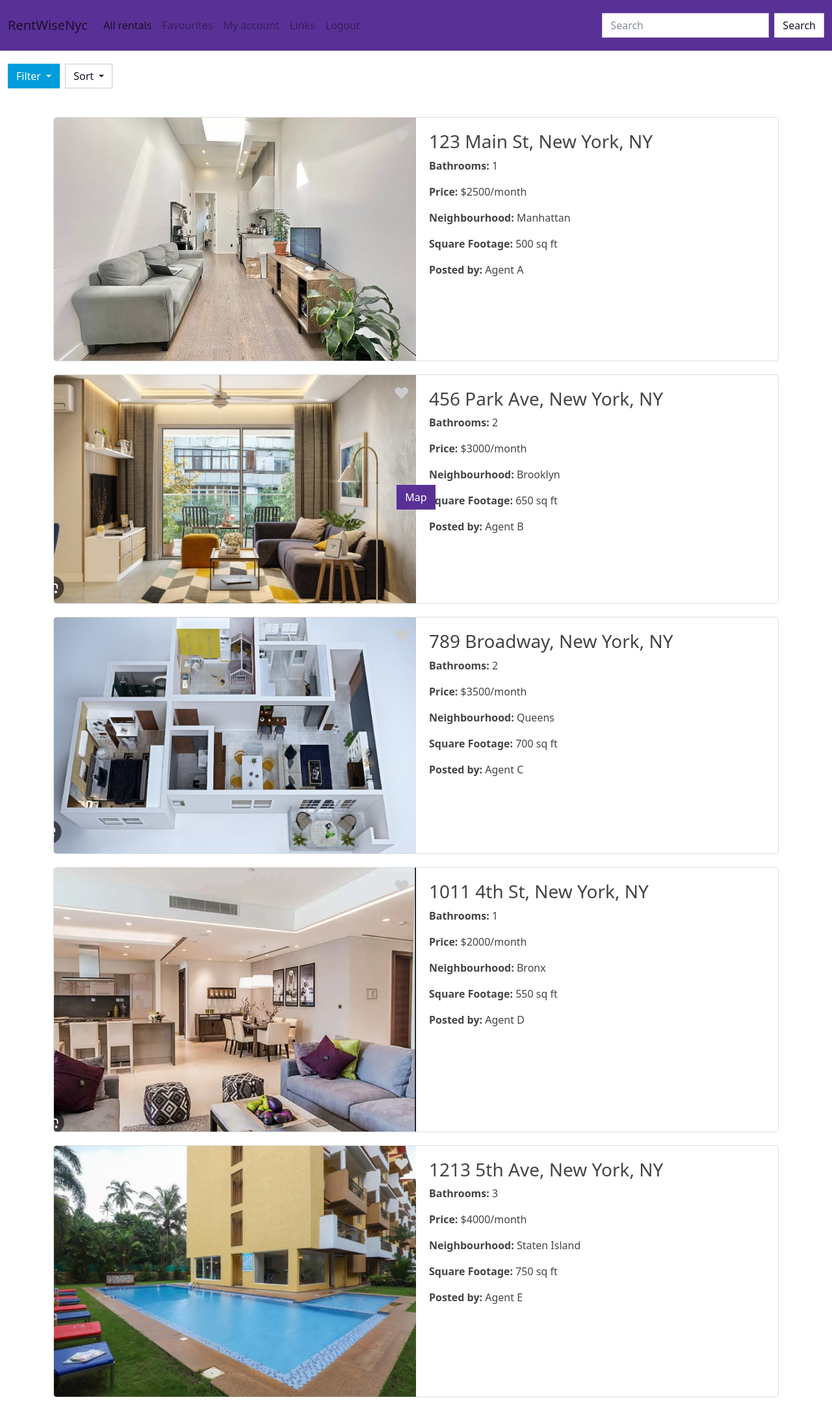
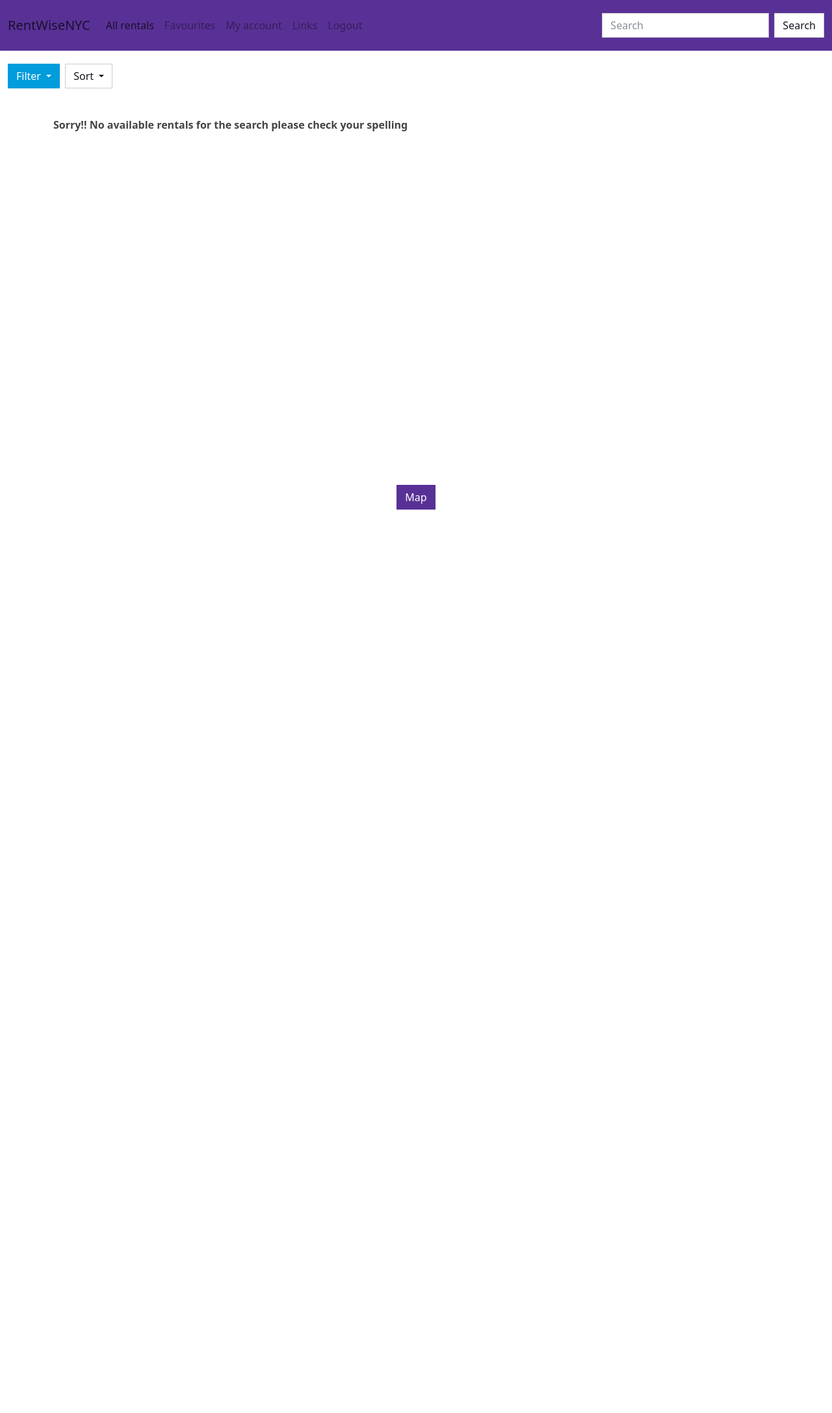
Before and after one commit to gcivil-nyu-org/INET-Wednesday-Spring2024-Team-2, a Django app: page /rentalspage/ in a window 1280 px wide. Shown: the whole page at 65% size. After the commit the page ends 784 px from the top, so only its background shows below. Run offline with Django 5.2, Linux system fonts and the light colour scheme; the visitor is signed in with stand-in values (Sample User, id 1); some libraries are stand-ins or nearby versions.

Commit message:
Fetch Listings from DB

```diff
--- a/users/templates/users/searchRental/rentalspage.html
+++ b/users/templates/users/searchRental/rentalspage.html
@@ -60,8 +60,8 @@
 
 <nav class="navbar navbar-expand-lg bg-primary" data-bs-theme="dark">
   <div class="container-fluid">
-    <a class="navbar-brand" href="{% url 'placeholder' %}">
-        RentWiseNyc <!-- Here's the simple text replacement -->
+    <a class="navbar-brand" href="{% url 'user_homepage' %}">
+        RentWiseNYC <!-- Here's the simple text replacement -->
     </a>
     <button class="navbar-toggler" type="button" data-bs-toggle="collapse" data-bs-target="#navbarContent" aria-controls="navbarContent" aria-expanded="false" aria-label="Toggle navigation">
       <span class="navbar-toggler-icon"></span>
@@ -182,14 +182,7 @@
         var staticBasePath = "{% static 'users/images/' %}";
     </script>
     <script>
-      // Sample data for listings
-      const listings = [
-        { image: 'home1.jpg', address: '123 Main St, New York, NY', bathrooms: '1', price: '2500', neighborhood: 'Manhattan', squareFootage: '500', postedBy: 'Agent A' },
-        { image: 'home2.jpg', address: '456 Park Ave, New York, NY', bathrooms: '2', price: '3000', neighborhood: 'Brooklyn', squareFootage: '650', postedBy: 'Agent B' },
-        { image: 'home3.jpg', address: '789 Broadway, New York, NY', bathrooms: '2', price: '3500', neighborhood: 'Queens', squareFootage: '700', postedBy: 'Agent C' },
-        { image: 'home4.jpg', address: '1011 4th St, New York, NY', bathrooms: '1', price: '2000', neighborhood: 'Bronx', squareFootage: '550', postedBy: 'Agent D' },
-        { image: 'home5.jpg', address: '1213 5th Ave, New York, NY', bathrooms: '3', price: '4000', neighborhood: 'Staten Island', squareFootage: '750', postedBy: 'Agent E' },
-      ];
+      const listings = JSON.parse('{{ listings_json|safe }}');
 
       // Function to toggle the favorite state
       function toggleFavorite(event, index) {
@@ -198,27 +191,34 @@
         // Here you would normally update the favorite status in your database or state
       }
 
-      // For loop to generate the listings
+      if (listings.length === 0) {
+        // Display an error message if no listings are found
+        document.write("<p><strong> Sorry!! No available rentals for the search please check your spelling </p>");
+      } else {
+        // Loop through the listings and display them
         for (let i = 0; i < listings.length; i++) {
           const listing = listings[i];
           document.write(`
             <div class="listing">
               <div class="listing-image">
-              <img src="${staticBasePath}${listing.image}" alt="Listing Image">
+                <img src="${staticBasePath}${'home1.jpg'}" alt="Listing Image">
                 <div class="favorite-icon" onclick="toggleFavorite(event, ${i})">♥</div>
               </div>
               <div class="listing-details">
-              <h3>${listing.address}</h3>
-              <p><strong>Bathrooms:</strong> ${listing.bathrooms}</p>
-              <p><strong>Price:</strong> $${listing.price}/month</p>
-              <p><strong>Neighbourhood:</strong> ${listing.neighborhood}</p>
-              <p><strong>Square Footage:</strong> ${listing.squareFootage} sq ft</p>
-              <p><strong>Posted by:</strong> ${listing.postedBy}</p>
+                <h3>${listing.fields.address}</h3>
+                <p><strong>Bedrooms:</strong> ${listing.fields.beds}</p>
+                <p><strong>Bath:</strong> ${listing.fields.baths}</p>
+                <p><strong>Price:</strong> $${listing.fields.price}/month</p>
+                <p><strong>Neighbourhood:</strong> ${listing.fields.neighborhood}</p>
+                <p><strong>Square Footage:</strong> ${listing.fields.sq_ft} sq ft</p>
+                <p><strong>Posted by:</strong> ${listing.fields.postedBy}</p>
               </div>
             </div>
           `);
         }
+      }
     </script>
+
   </div>
 
 <!-- Optional JavaScript -->
--- a/users/views.py
+++ b/users/views.py
@@ -14,9 +14,15 @@
 from .forms import LandlordSignupForm
 import boto3
 from django.conf import settings
-from .models import CustomUser
+from .models import CustomUser, Rental_Listings
 from io import BytesIO
 from .forms import CustomLoginForm
+from django.shortcuts import render
+from .models import Rental_Listings
+import json
+from django.core import serializers
+from django.shortcuts import render
+from .models import Rental_Listings
 
 LOGGING = {
     "version": 1,
@@ -186,7 +192,15 @@
 
 @user_type_required("user")
 def rentals_page(request):
-    return render(request, 'users/searchRental/rentalspage.html')
+    borough = request.GET.get('borough', None)
+    listings = Rental_Listings.objects.filter(borough=borough) if borough else Rental_Listings.objects.all()
+
+    # Serialize the queryset directly to JSON
+    listings_json = serializers.serialize('json', listings)
+
+    context = {'listings_json': listings_json}
+    return render(request, 'users/searchRental/rentalspage.html', context)
+
 
 @user_type_required("user")
 def placeholder_view(request):
```
Also changed, not shown: users/templates/user_homepage.html (+11 -3 lines). Lines whose indentation alone changed are shown as unchanged.
